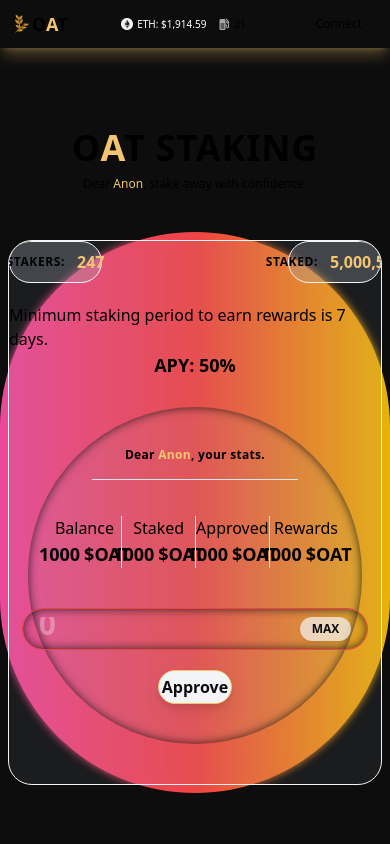
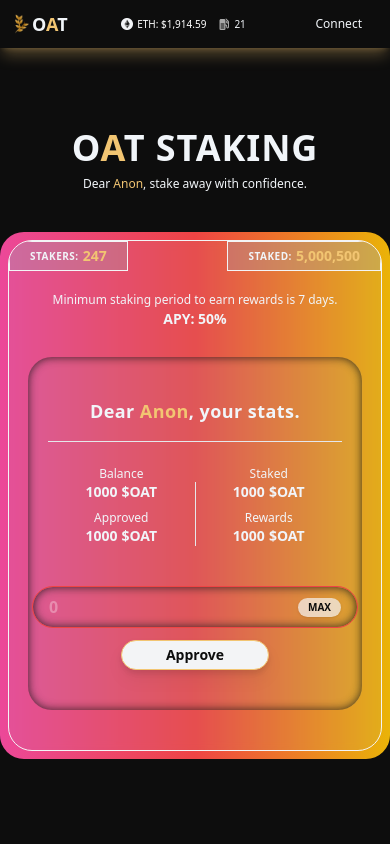
Before and after one commit to TechbroSam/oat-app, a Next.js app: page /staking in a window 390 px wide. Shown: the top 844 px of the page. Built offline with nearby package versions, Linux system fonts and the light colour scheme.

Commit message:
mongodb check

```diff
--- a/components/BackToTopButton.tsx
+++ b/components/BackToTopButton.tsx
@@ -23,13 +23,13 @@ const BackToTopButton = () => {
 
   return (
     <button
-      className={`fixed bottom-8 right-8 bg-[#F2C572] p-4 rounded-full shadow-md
+      className={`fixed bottom-8 right-8 bg-[#F2C572] p-2 md:p-4 rounded-full shadow-md
       transition-all duration-1000 ${
         scrollY > 100 ? "opacity-100 scale-110" : "opacity-0 scale-0"
       } hover:bg-[#f2c5729a] `}
       onClick={scrollToTop}
     >
-      <FaArrowUp className="text-white w-6 h-6" />
+      <FaArrowUp className="text-white md:w-6 md:h-6 w-3 h-3" />
     </button>
   );
 };
--- a/components/Navbar.tsx
+++ b/components/Navbar.tsx
@@ -12,14 +12,18 @@ const MobileNav: React.FC<NavbarProps> = ({ open, setOpen }) => {
         open ? "-translate-x-0" : "-translate-x-full"
       } transition-transform duration-300 ease-in-out filter drop-shadow-md `}
     >
-      <div className="flex items-center justify-center filter drop-shadow-md h-20">
+      <a
+        className="flex items-center justify-center filter
+       drop-shadow-md h-20"
+
+      >
         {" "}
         {/*logo container*/}
         <img className="lg:w-14 w-10" src="/img/oat_logo.png" alt="" />
         <div className="lg:text-5xl text-4xl font-bold">
           O<span className="text-[#F2C572]">A</span>T
         </div>
-      </div>
+      </a>
       <div className="flex flex-col ml-4">
         <a
           className="text-xl font-normal my-4 ulnav"
@@ -92,12 +96,13 @@ export default function Navbar() {
     px-5 md:py-11 md:px-[10%] sticky top-0 cursor-pointer"
     >
       <MobileNav open={open} setOpen={setOpen} />
-      <div className="w-3/12 flex items-center">
+      <a className="w-3/12 flex items-center"
+      href="/">
         <img className="lg:w-14 w-10" src="/img/oat_logo.png" alt="" />
         <div className="lg:text-5xl text-4xl font-bold">
           O<span className="text-[#F2C572]">A</span>T
         </div>
-      </div>
+      </a>
       <div className="w-9/12 flex justify-end items-center">
         <div
           className="z-50 flex relative w-8 h-8 flex-col justify-between items-center md:hidden"
@@ -127,25 +132,16 @@ export default function Navbar() {
           <a href="/swap" target="_blank">
             <ul className="ulnav mx-4 md:text-xs lg:text-lg">SWAP</ul>
           </a>
-          <a
-            href="/staking"
-            target="_blank"
-          >
+          <a href="/staking" target="_blank">
             <ul className="ulnav mx-4 md:text-xs lg:text-lg">STAKING</ul>
           </a>
           <a href="/locker" target="_blank">
             <ul className="ulnav mx-4 md:text-xs lg:text-lg">LOCKER</ul>
           </a>
-          <a
-            href="/swap"
-            target="_blank"
-          >
+          <a href="/swap" target="_blank">
             <ul className="ulnav mx-4 md:text-xs lg:text-lg">OATBANK</ul>
           </a>
-          <a
-            href="/staking"
-            target="_blank"
-          >
+          <a href="/staking" target="_blank">
             <ul className="ulnav mx-4 md:text-xs lg:text-lg">WHITEPAPER</ul>
           </a>
         </div>
--- a/components/Swapbar.tsx
+++ b/components/Swapbar.tsx
@@ -7,12 +7,12 @@ function Navbar() {
       className="flex bg-[#0D0D0D] py-2 cursor-pointer shadow-[#F2C572]/30
     px-3 md:py-4 md:px-[10%] top-0 justify-between items-center shadow-lg sticky z-50"
     >
-      <div className="flex items-center">
+      <a className="flex items-center">
         <img className="md:w-14 w-5" src="/img/oat_logo.png" alt="" />
         <div className="md:text-5xl text-lg font-bold">
           O<span className="text-[#F2C572]">A</span>T
         </div>
-      </div>
+      </a>
       <div className="p-2 flex flex-row items-center justify-between md:space-x-2 px-3">
         <div className="flex flex-row justify-between items-center space-x-1 mr-3">
           <img
--- a/pages/index.tsx
+++ b/pages/index.tsx
@@ -7,8 +7,8 @@ export default function Home() {
   return (
     <div className="">
       <Navbar />
-      <main className="flex min-h-screen flex-col items-center justify-center">
-        <div className="antialiased flex items-center justify-center sm:mt-[5%] mt-[10%] md:mt-[10%] lg:mt-[8%]">
+      <main className="flex flex-col items-center justify-center">
+        <div className="antialiased flex items-center justify-center sm:mt-[5%] mt-10 md:mt-[10%] lg:mt-[8%]">
           <h1
             className="flex text-[#F2C572] font-bold text-[16px] justify-center items-center text-center
             leading-tight lg:leading-[4rem] md:text-4xl lg:text-6xl antialiased "
@@ -123,30 +123,30 @@ export default function Home() {
             </div>
           </div>
         </div>
-        <hr className="h-px w-[50%] my-2 bg-gray-200 border-0 dark:bg-gray-700"></hr>
-        <div className="grid grid-cols-4 mt-5 divide-x w-[50%] md:mb-28">
+        <hr className="md:h-px h-[0.05rem] w-full md:w-[50%] my-2 bg-gray-200 border-0 dark:bg-gray-700"></hr>
+        <div className="grid grid-cols-4 mt-5 w-full divide-x md:w-[50%] md:mb-28 mb-14">
           <div className="flex flex-col items-center">
-            <div className="opacity-70">Price</div>
+            <div className="opacity-70 text-xs md:text-base">Price</div>
             <div className="flex items-center text-lg font-semibold">
-              <div>$0.00007</div>
+              <div className="text-sm md:text-lg">$0.00005</div>
             </div>
           </div>
           <div className="flex flex-col items-center">
-            <div className="opacity-70">Holders</div>
+            <div className="opacity-70 text-xs md:text-base">Holders</div>
             <div className="flex items-center  text-lg font-semibold">
-              <div>10000</div>
+              <div className="text-sm md:text-lg">10000</div>
             </div>
           </div>
           <div className="flex flex-col items-center">
-            <div className="opacity-70">Market Cap</div>
+            <div className="opacity-70 text-xs md:text-base">Market Cap</div>
             <div className="flex items-center text-lg font-semibold">
-              <div>$10.7B</div>
+              <div className="text-sm md:text-lg">$10.7B</div>
             </div>
           </div>
           <div className="flex flex-col items-center">
-            <div className="opacity-70">Liquidity</div>
+            <div className="opacity-70 text-xs md:text-base">Liquidity</div>
             <div className="flex items-center text-lg font-semibold">
-              <div>$990.75M</div>
+              <div className="text-sm md:text-lg">$990.75M</div>
             </div>
           </div>
         </div>
--- a/pages/staking.tsx
+++ b/pages/staking.tsx
@@ -9,7 +9,7 @@ function Staking() {
   return (
     <div>
       <Navbar />
-      <main className="min-w-full min-h-full top-0 left-0">
+      <main className="min-w-full min-h-full top-0 left-0 flex flex-col">
         <div className="flex flex-col items-center mt-20">
           <h1 className="antialiased text-4xl md:text-7xl font-bold tracking-wide">
             O<span className="text-[#F2C572]">A</span>T STAKING
@@ -20,8 +20,9 @@ function Staking() {
           </h3>
         </div>
         <div
-          className="bg-gradient-to-r from-pink-500 via-red-500 to-yellow-500 mt-10 p-2
-        rounded-full backdrop-blur-sm mb-60 md:mx-[20%]"
+          className="bg-gradient-to-r from-pink-500 via-red-500
+          to-yellow-500 mt-10 p-2 mb-32
+        lg:rounded-full rounded-3xl backdrop-blur-sm md:mb-60 lg:mx-[20%]"
         >
           <div
             className="
@@ -31,68 +32,84 @@ function Staking() {
           >
             <div className="flex justify-between items-center w-full overflow-clip">
               <div
-                className="flex items-center bg-gray-400 rounded-3xl border
-              border-gray-100 bg-opacity-30 w-[25%] p-2 justify-center space-x-3"
+                className="flex items-center bg-gray-400  border
+              border-gray-100 bg-opacity-30 md:w-[25%]
+              md:p-2 px-5 py-1 justify-center md:space-x-3 space-x-1"
               >
-                <h1 className="text-xs md:text-xs font-semibold tracking-wider">
+                <h1 className="text-[0.625rem] md:text-xs font-semibold tracking-wider">
                   STAKERS:
                 </h1>
-                <h3 className="md:text-lg">
+                <h3 className="md:text-lg text-sm">
                   <span className="text-[#F2C572] font-bold">247</span>
                 </h3>
               </div>
               <div
-                className="flex items-center bg-gray-400 rounded-3xl border
-              border-gray-100 bg-opacity-30 w-[25%] p-2 justify-center space-x-3"
+                className="flex items-center bg-gray-400  border
+              border-gray-100 bg-opacity-30 md:w-[25%]
+              md:p-2 px-5 py-1 justify-center md:space-x-3 space-x-1"
               >
-                <h1 className="text-xs md:text-xs font-semibold tracking-wider">
+                <h1 className="text-[0.625rem] md:text-xs font-semibold tracking-wider">
                   STAKED:
                 </h1>
-                <h3 className="md:text-lg">
+                <h3 className="md:text-lg text-sm">
                   <span className="text-[#F2C572] font-bold">5,000,500</span>
                 </h3>
               </div>
             </div>
-            <div className="flex flex-col items-center mt-5 font-medium">
-              <p>Minimum staking period to earn rewards is 7 days.</p>
-              <p className="font-bold text-lg">APY: 50%</p>
+            <div className="flex flex-col items-center mt-5 text-center">
+              <p className="md:text-base text-[0.750rem] font-medium">
+                Minimum staking period to earn rewards is 7 days.
+              </p>
+              <p className="font-bold text-sm md:text-lg">APY: 50%</p>
             </div>
 
             <div
-              className="pt-7 mt-7 rounded-full bg-clip-padding backdrop-filter flex flex-col
+              className="pt-7 mt-7 lg:rounded-full  bg-clip-padding
+          backdrop-filter flex flex-col rounded-3xl
           backdrop-blur-sm bg-opacity-10 pb-3
           items-center justify-center px-5 mb-10 inshadow2 w-[90%]"
             >
-              <h1 className="pt-3 text-xs md:text-3xl font-bold tracking-wide">
+              <h1 className="pt-3 text-lg md:text-3xl font-bold tracking-wide">
                 Dear <span className="text-[#F2C572]">Anon</span>, your stats.
               </h1>
-              <hr className="h-px w-[70%] my-4 bg-gray-200 border-0 dark:bg-gray-700"></hr>
+              <hr
+                className="h-px w-[100%] md:w-[70%] my-4 bg-gray-200
+              border-0 dark:bg-gray-700"
+              ></hr>
 
-              <div className="grid grid-cols-4 mt-5 divide-x w-full">
+              <div
+                className="grid md:grid-cols-4 grid-cols-2 md:mt-5
+              md:divide-x w-full mt-2 relative items-center"
+              >
                 <div className="flex flex-col items-center">
-                  <div>Balance</div>
-                  <div className="flex items-center space-x-1 text-lg font-semibold">
+                  <div className="md:text-base text-xs">Balance</div>
+                  <div className="flex items-center space-x-1 text-sm md:text-lg font-semibold">
                     <div>1000</div>
                     <div>$OAT</div>
                   </div>
                 </div>
                 <div className="flex flex-col items-center">
-                  <div>Staked</div>
-                  <div className="flex items-center space-x-1 text-lg font-semibold">
+                  <div className="md:text-base text-xs">Staked</div>
+                  <div className="flex items-center space-x-1 text-sm md:text-lg font-semibold">
                     <div>1000</div>
                     <div>$OAT</div>
                   </div>
                 </div>
-                <div className="flex flex-col items-center">
-                  <div>Approved</div>
-                  <div className="flex items-center space-x-1 text-lg font-semibold">
+                <hr
+                  className="absolute md:hidden h-16 w-[0.05rem] my-4 bg-gray-200
+              border-0 dark:bg-gray-700
+              items-center justify-center text-center m-auto left-0 right-0 top-0"
+                ></hr>
+                <div className="flex flex-col items-center mt-2 md:mt-0">
+                  <div className="md:text-base text-xs">Approved</div>
+                  <div className="flex items-center space-x-1 text-sm md:text-lg font-semibold">
                     <div>1000</div>
                     <div>$OAT</div>
                   </div>
                 </div>
-                <div className="flex flex-col items-center">
-                  <div>Rewards</div>
-                  <div className="flex items-center space-x-1 text-lg font-semibold">
+                <div className="flex flex-col items-center mt-2 md:mt-0">
+                  <div className="md:text-base text-xs">Rewards</div>
+                  <div className="flex items-center space-x-1 text-sm md:text-lg font-semibold">
                     <div>1000</div>
                     <div>$OAT</div>
                   </div>
@@ -100,29 +117,39 @@ function Staking() {
               </div>
 
               <div
-                className="space-x-4 flex flex-row items-center px-4 py-2
-              justify-center mt-10 rounded-full border border-red-500 inshadow2"
+                className="md:space-x-4 space-x-1 flex flex-row items-center px-4 py-2
+              justify-center mt-10 rounded-full border border-red-500
+              inshadow2"
               >
                 <input
                   type="number"
-                  className="placeholder-[#ffffff4f] placeholder:text-3xl md:text-3xl font-bold text-gray-100 !outline-none bg-transparent [appearance:textfield] [&::-webkit-outer-spin-button]:appearance-none [&::-webkit-inner-spin-button]:appearance-none"
+                  className="placeholder-[#ffffff4f] md:placeholder:text-3xl
+                  md:text-3xl font-bold placeholder:text-base text-base
+                  text-gray-100 !outline-none bg-transparent [appearance:textfield] [&::-webkit-outer-spin-button]:appearance-none [&::-webkit-inner-spin-button]:appearance-none"
                   placeholder="0"
                   required
                 />
                 <div
-                  className="shadow rounded-3xl bg-opacity-70 p-1 bg-gray-100 flex
-                flex-row items-center justify-between space-x-2 cursor-pointer"
+                  className="shadow rounded-3xl bg-opacity-70
+                  md:p-1 bg-gray-100 flex p-[0.125rem]
+                flex-row items-center justify-between md:space-x-2 cursor-pointer"
                 >
-                  <h2 className="uppercase text-[#0d0d0d] text-xs font-bold px-2">
+                  <h2
+                    className="uppercase text-[#0d0d0d] md:text-xs
+                  font-bold px-2 text-[0.625rem]"
+                  >
                     max
                   </h2>
                 </div>
               </div>
 
               <button
-                className="flex justify-center bg-gray-100 w-[25%] rounded-full text-[#0d0d0d]
-              border border-[#F2C572] drop-shadow-lg font-semibold mb-7
-          relative p-1 md:text-lg hover:bg-[#0d0d0d]  hover:text-white ease-in-out mt-5"
+                className="flex justify-center bg-gray-100
+                md:w-[25%] w-[50%] rounded-full text-[#0d0d0d]
+              border border-[#F2C572] drop-shadow-lg
+              font-semibold mb-7 text-center items-center
+          relative md:p-1 py-1 md:text-lg text-sm hover:bg-[#0d0d0d]
+          hover:text-white ease-in-out md:mt-5 mt-3"
               >
                 Approve
               </button>
--- a/pages/swap.tsx
+++ b/pages/swap.tsx
@@ -204,7 +204,7 @@ function swap() {
                   handleOpen(1);
                   myFunction();
                 }}
-                className="flex flex-row justify-between items-center md:py-4 py-2 space-x-1"
+                className="flex flex-row justify-between items-center md:py-4 py-3 space-x-1"
               >
                 <div className="md:text-base text-xs">
                   1 OAT = &lt;0.00001 ETH{" "}
--- a/styles/globals.css
+++ b/styles/globals.css
@@ -19,6 +19,7 @@
 body {
   color: rgb(var(--foreground-rgb));
   background: #0d0d0d;
+    @apply text-slate-100;
   padding: 0px;
     margin: 0px;
 }
@@ -26,6 +27,7 @@ body {
 @layer base {
   html {
     font-family: poppins, system-ui, sans-serif;
+
   }
 }
 
```
